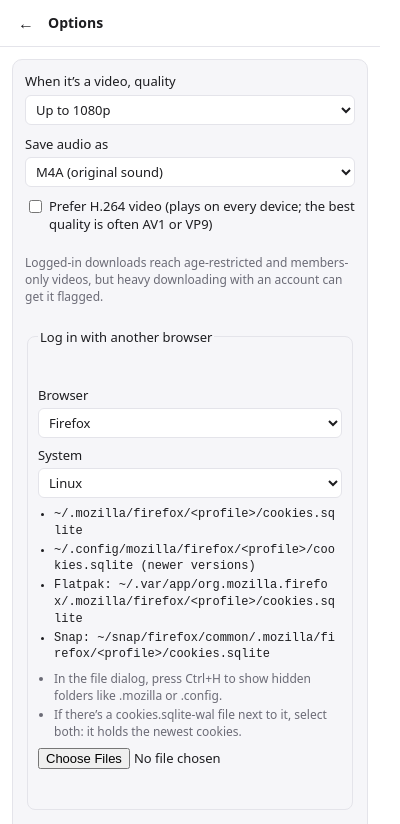
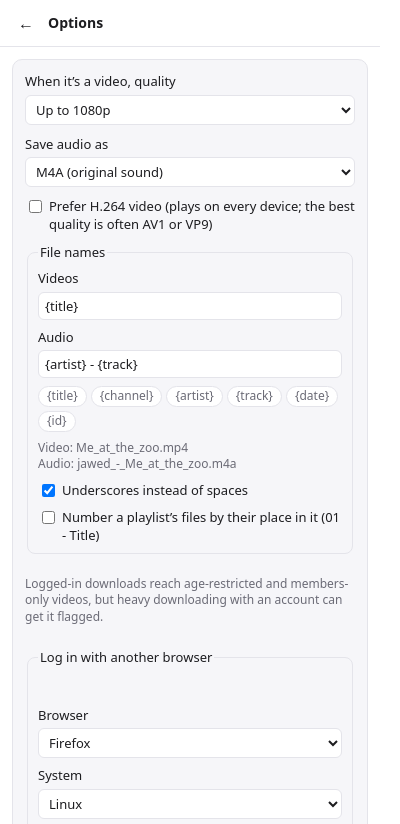
Before and after one commit to slvdr510/yt-dlp-extension, a browser extension: page extension/popup.html in a window 400 px wide. Both pictures are taken after a click on the button "Options". Shown: the top 824 px of the page. Drawn offline with Linux system fonts and the light colour scheme.

Commit message:
File names from templates, with underscores and playlist numbering as options
- Options: a template for videos ({title} by default) and one for audio ({artist} - {track}), with buttons to add {title}, {channel}, {artist}, {track}, {date} or {id} and a live preview. A field the video doesn't have is left out with its separator.
- Underscores instead of spaces (on by default), and numbering a playlist's files by their place in it (off by default; it used to be always on).

```diff
--- a/extension/engine/names.js
+++ b/extension/engine/names.js
@@ -11,3 +11,25 @@ export function cleanName(s, fallback = 'video') {
   if (/^(con|prn|aux|nul|com\d|lpt\d)$/i.test(v)) v += '_';
   return v || fallback;
 }
+
+// What a file name template can hold, as {field}.
+export const NAME_FIELDS = {
+  title: 'the video’s title',
+  channel: 'who uploaded it',
+  artist: 'the song’s artist (else the channel)',
+  track: 'the song’s name (else the title)',
+  date: 'when it came out (2024-05-31)',
+  id: 'the site’s ID for it',
+};
+
+// A file's name (no extension) from a template such as "{artist} - {track}". Empty
+// fields take their separators with them. `number` ("01") goes in front;
+// `underscores` replaces the spaces.
+export function fileName(template, fields, { number = '', underscores = false } = {}) {
+  const filled = (template?.trim() || '{title}')
+    .replace(/\{(\w+)\}/g, (m, key) => (key in NAME_FIELDS ? cleanName(fields[key], '') : m))
+    .replace(/(\s*[-–—|·,]\s*){2,}/g, ' - ')
+    .replace(/^[\s\-–—|·,_.]+|[\s\-–—|·,_.]+$/g, '');
+  const name = cleanName(number ? `${number} - ${filled}` : filled, cleanName(fields.title));
+  return underscores ? name.replaceAll(' ', '_') : name;
+}
--- a/extension/offscreen.js
+++ b/extension/offscreen.js
@@ -77,7 +77,6 @@ async function expand(job, signal) {
   const info = await extractWithLogin(job.url, { format: videoSpec(job.settings), playlist: true, signal }, job.settings);
   const entries = (info.entries || []).filter((e) => e && (e.url || e.webpage_url || e.id));
   if (!entries.length) throw new Error('The playlist is empty.');
-  const width = String(entries.length).length;
   const children = entries.map((e, i) => ({
     id: crypto.randomUUID(),
     kind: 'video',
@@ -86,7 +85,7 @@ async function expand(job, signal) {
     mode: job.mode,
     settings: job.settings,
     parent: job.id,
-    playlist: { title: info.title || 'Playlist', index: i + 1, count: entries.length, prefix: String(i + 1).padStart(width, '0') },
+    playlist: { title: info.title || 'Playlist', index: i + 1, count: entries.length },
   }));
   await toWorker({ cmd: 'addJobs', parent: job.id, jobs: children.map(({ settings, ...rest }) => ({ ...rest, state: 'queued' })) });
   report(job.id, { state: 'expanded', count: children.length, title: info.title });
@@ -102,11 +101,10 @@ async function runOne(job, signal) {
   }
   const result = await runVideo(job, { settings: job.settings, signal, rules, report: (patch) => report(job.id, patch) });
   const folder = job.playlist ? `${cleanName(job.playlist.title, 'Playlist')}/` : '';
-  const prefix = job.playlist ? `${job.playlist.prefix} - ` : '';
   const files = result.files.map((f) => {
     const blobUrl = URL.createObjectURL(f.blob);
     temp.set(blobUrl, () => (URL.revokeObjectURL(blobUrl), f.cleanup?.()));
-    return { blobUrl, filename: `${folder}${prefix}${f.name}.${f.ext}` };
+    return { blobUrl, filename: `${folder}${f.name}.${f.ext}` };
   });
   report(job.id, { state: 'saving', notes: result.notes, progress: null });
   await toWorker({ cmd: 'save', id: job.id, files });
--- a/extension/popup.css
+++ b/extension/popup.css
@@ -47,7 +47,7 @@ main { padding: 12px; display: grid; gap: 14px; }
 .meta { min-width: 0; }
 .title { font-weight: 600; display: -webkit-box; -webkit-line-clamp: 3; -webkit-box-orient: vertical; overflow: hidden; }
 button, select, input { font: inherit; color: inherit; }
-select, input[type=number] { background: var(--bg); border: 1px solid var(--line); border-radius: 6px; padding: 4px 6px; }
+select, input[type=number], input[type=text] { background: var(--bg); border: 1px solid var(--line); border-radius: 6px; padding: 4px 6px; }
 button { cursor: pointer; }
 .icon { background: none; border: 0; font-size: 16px; padding: 2px 6px; border-radius: 6px; }
 .icon:hover { background: var(--card); }
@@ -63,6 +63,11 @@ button { cursor: pointer; }
 .options label { display: grid; gap: 4px; }
 .options label.check { display: flex; }
 fieldset { border: 1px solid var(--line); border-radius: 8px; display: grid; gap: 8px; padding: 8px 10px; }
+/* Fields to add to a name template, and what the names look like. */
+.fields { display: flex; flex-wrap: wrap; gap: 4px; }
+.fields button { border: 1px solid var(--line); border-radius: 999px; background: var(--bg); color: var(--muted); padding: 1px 8px; font-size: 12px; }
+.fields button:hover { color: var(--fg); border-color: var(--muted); }
+.preview { margin: 0; overflow-wrap: anywhere; }
 .pauses label { grid-template-columns: 1fr 70px; align-items: center; }
 #jobs { list-style: none; margin: 0; padding: 0; display: grid; gap: 8px; }
 .job { background: var(--card); border: 1px solid var(--line); border-radius: 10px; padding: 10px 12px; display: grid; gap: 8px; }
--- a/extension/popup.html
+++ b/extension/popup.html
@@ -92,6 +92,15 @@
       </select>
     </label>
     <label class="check"><input id="optCompatible" type="checkbox"> Prefer H.264 video (plays on every device; the best quality is often AV1 or VP9)</label>
+    <fieldset class="names">
+      <legend>File names</legend>
+      <label>Videos <input id="optNameVideo" type="text" spellcheck="false" placeholder="{title}"></label>
+      <label>Audio <input id="optNameAudio" type="text" spellcheck="false" placeholder="{artist} - {track}"></label>
+      <div id="nameFields" class="fields" aria-label="Add a field"></div>
+      <p id="namePreview" class="muted small preview"></p>
+      <label class="check"><input id="optUnderscores" type="checkbox"> Underscores instead of spaces</label>
+      <label class="check"><input id="optNumber" type="checkbox"> Number a playlist’s files by their place in it (01 - Title)</label>
+    </fieldset>
     <p class="muted small">Logged-in downloads reach age-restricted and members-only videos, but heavy downloading with an account can get it flagged.</p>
     <fieldset id="login">
       <legend>Log in with another browser</legend>
--- a/extension/popup.js
+++ b/extension/popup.js
@@ -1,6 +1,7 @@
 // The popup: analyzes the current tab with yt-dlp, offers the download, and
 // lists the downloads. Everything is shown with textContent (no HTML from pages).
-import { loadSettings, saveSettings } from './settings.js';
+import { loadSettings, saveSettings, DEFAULTS } from './settings.js';
+import { NAME_FIELDS, fileName } from './engine/names.js';
 import { BROWSERS, SYSTEMS, detectSystem, hintsFor } from './cookie-paths.js';
 
 const $ = (id) => document.getElementById(id);
@@ -277,12 +278,61 @@ function wireOptions() {
   };
   bind('optQuality', 'maxHeight', (i) => Number(i.value), String);
   bind('optFormat', 'audioFormat', (i) => ($('format').value = i.value));
+  bind('optNumber', 'numberPlaylist', (i) => (showNames(), i.checked));
+  bind('optUnderscores', 'underscores', (i) => (showNames(), i.checked));
+  // An emptied template goes back to the default.
+  bind('optNameVideo', 'nameVideo', (i) => (i.value = i.value.trim() || DEFAULTS.nameVideo));
+  bind('optNameAudio', 'nameAudio', (i) => (i.value = i.value.trim() || DEFAULTS.nameAudio));
+  wireNames();
   bind('optCompatible', 'compatible', (i) => i.checked);
   const seconds = (i) => Math.max(0, Number(i.value) || 0);
   bind('optSleepMin', 'sleepMin', seconds);
   bind('optSleepRandom', 'sleepRandom', seconds);
   bind('optSleepRequests', 'sleepRequests', seconds);
   bind('optSleepSubtitles', 'sleepSubtitles', seconds);
+}
+
+// ---------- file names ----------
+
+const SAMPLE = { title: 'Me at the zoo', channel: 'jawed', artist: 'jawed', track: 'Me at the zoo', date: '2005-04-23', id: 'jNQXAC9IVRw' };
+
+// What the templates give, for a sample video.
+function showNames() {
+  const opts = { underscores: $('optUnderscores').checked, number: $('optNumber').checked ? '01' : '' };
+  const audio = { m4a: 'm4a', mp3: 'mp3', opus: 'webm', wav: 'wav' }[$('optFormat').value] || 'm4a';
+  $('namePreview').replaceChildren(
+    el('div', { textContent: `Video: ${fileName($('optNameVideo').value, SAMPLE, opts)}.mp4` }),
+    el('div', { textContent: `Audio: ${fileName($('optNameAudio').value, SAMPLE, opts)}.${audio}` })
+  );
+}
+
+// The field buttons add {field} where the cursor was, in the template last used.
+function wireNames() {
+  let target = $('optNameVideo');
+  for (const id of ['optNameVideo', 'optNameAudio']) {
+    $(id).addEventListener('focus', () => (target = $(id)));
+    $(id).addEventListener('input', showNames);
+  }
+  $('optFormat').addEventListener('change', showNames);
+  $('nameFields').replaceChildren(
+    ...Object.entries(NAME_FIELDS).map(([field, about]) =>
+      el('button', {
+        type: 'button',
+        textContent: `{${field}}`,
+        title: `Add ${about}`,
+        onmousedown: (e) => e.preventDefault(), // keep the cursor in the template
+        onclick: () => {
+          const { selectionStart: a, selectionEnd: z, value } = target;
+          target.value = value.slice(0, a) + `{${field}}` + value.slice(z);
+          target.setSelectionRange(a + field.length + 2, a + field.length + 2);
+          target.focus();
+          target.dispatchEvent(new Event('change'));
+          showNames();
+        },
+      })
+    )
+  );
+  showNames();
 }
 
 // ---------- logins from another browser ----------
--- a/extension/settings.js
+++ b/extension/settings.js
@@ -2,6 +2,11 @@
 export const DEFAULTS = {
   mode: 'auto', // 'auto' (music or video, guessed per video), 'video', 'music'
   maxHeight: 1080, // 0 = best quality, else a cap such as 1080
+  // File names: templates with {title}, {channel}, {artist}, {track}, {date}, {id}.
+  nameVideo: '{title}',
+  nameAudio: '{artist} - {track}',
+  underscores: true, // underscores instead of spaces
+  numberPlaylist: false, // a playlist's files start with their place in it: "01 - Title"
   compatible: false, // prefer H.264 video, which plays on every device
   audioFormat: 'm4a', // music: 'm4a' (original AAC), 'mp3', 'opus' (original), 'wav'
   subtitleTracks: [], // subtitles to embed (ids from subtitleOptions), chosen per download
```
Also changed, not shown: extension/engine/job.js (+7 -3 lines), test/e2e/download.test.mjs (+13 -2 lines), test/unit/names.test.mjs (added, +25 -0 lines).
